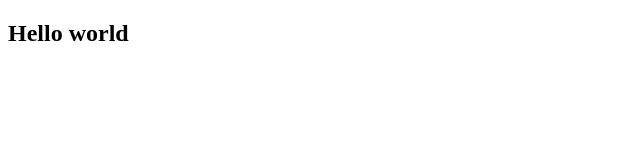
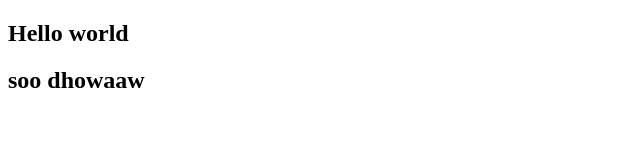
Before and after one commit to Eng-Alcadaala/youtube, a plain HTML site: page index.html in a window 1280 px wide. Shown: the whole page, without its empty margins (0-640 px from the left). Drawn offline with Linux system fonts and the light colour scheme.

Commit message:
added css file

```diff
--- /dev/null
+++ b/css/style.css
@@ -0,0 +1,3 @@
+body{
+    background: lightblue;
+}
--- a/index.html
+++ b/index.html
@@ -7,5 +7,6 @@
 </head>
 <body>
     <h2>Hello world</h2>
+    <h2>soo dhowaaw</h2>
 </body>
 </html>
```
